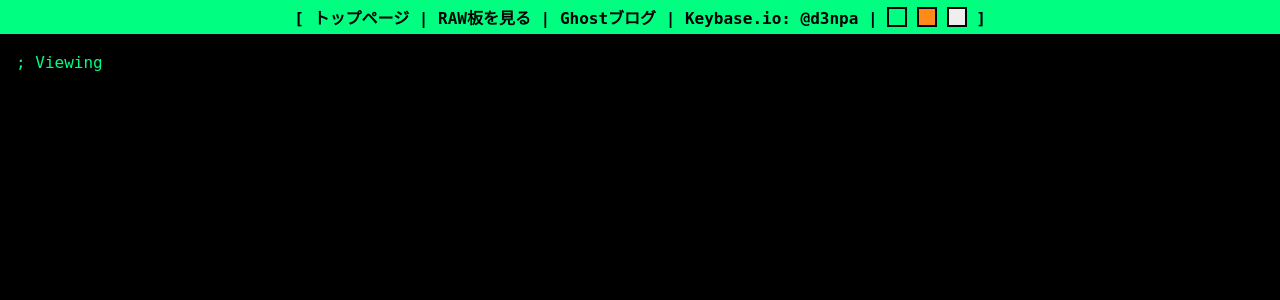
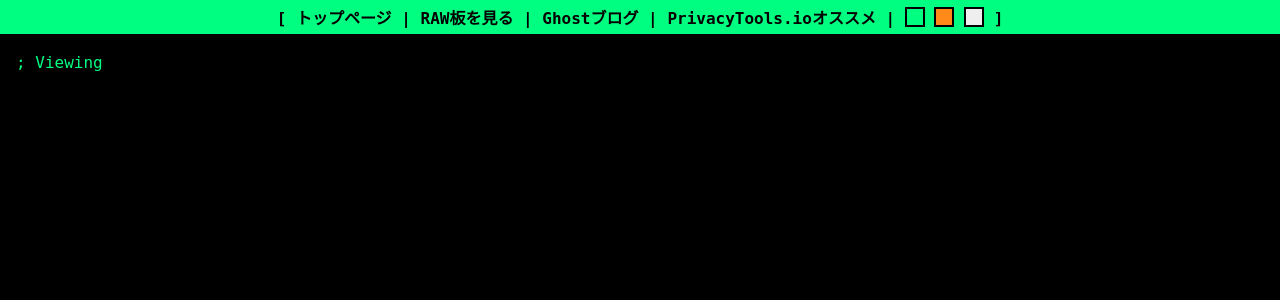
Before and after one commit to d3npa/sanctuary, a Python web app: template templates/post.jinja in a window 1280 px wide. Shown: the top 300 px of the page. Run offline with Jinja, Linux system fonts and the light colour scheme; the template is opened without the code that fills it, so the values that code supplies are empty; style sheets or scripts are compiled from the project's sources.

Commit message:
Topbarを編集

```diff
--- a/templates/parts/topbar.jinja
+++ b/templates/parts/topbar.jinja
@@ -3,7 +3,7 @@
     		      [ <a href="/">トップページ</a>
                   | <a href="/raw/{{ title }}">RAW板を見る</a>
         	      | <a href="/blog">Ghostブログ</a>
-          | Keybase.io: <a target="_blank" href="//keybase.io/d3npa">@d3npa</a>
+        	      | <a href="https://privacytools.io">PrivacyTools.io</a>オススメ
                   | <box green onclick="changeColor('green')">&nbsp;</box>
                     <box amber onclick="changeColor('amber')">&nbsp;</box>
                     <box white onclick="changeColor('white')">&nbsp;</box>
```
Lines whose indentation alone changed are shown as unchanged.
